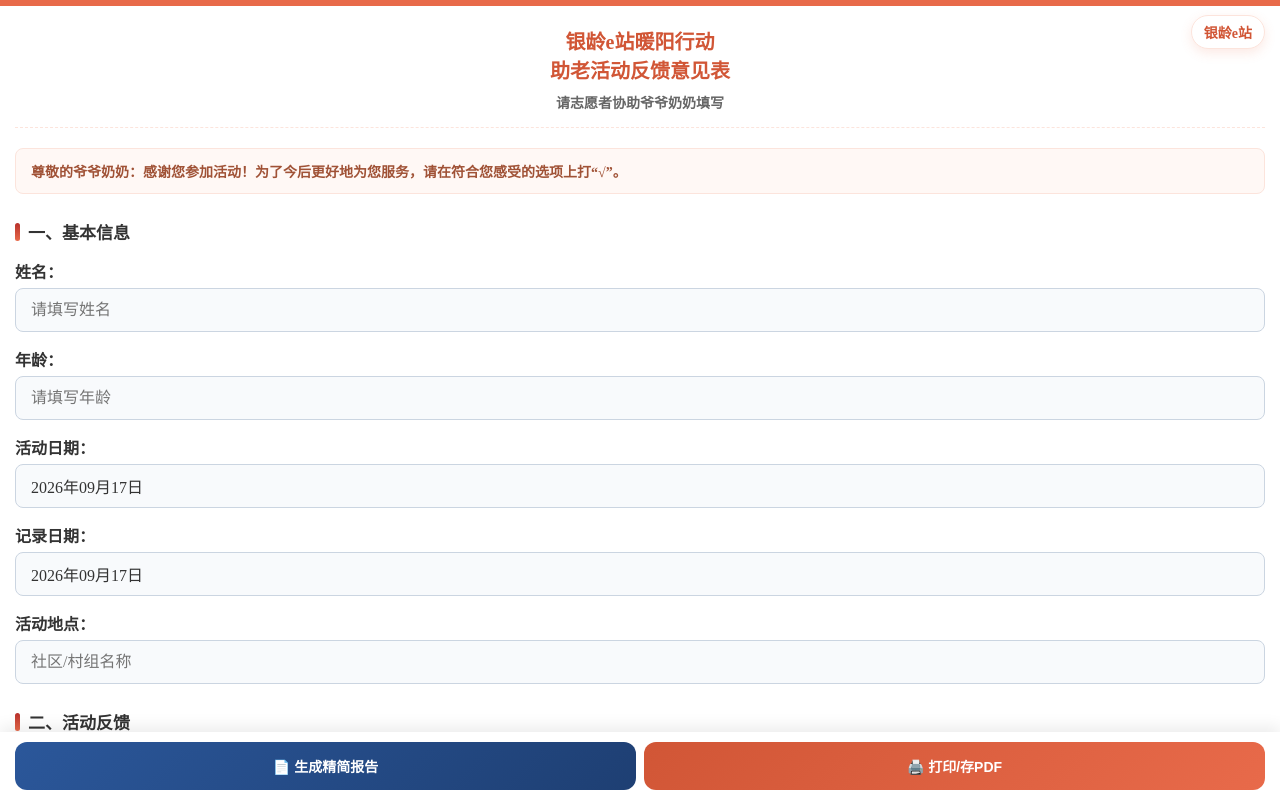
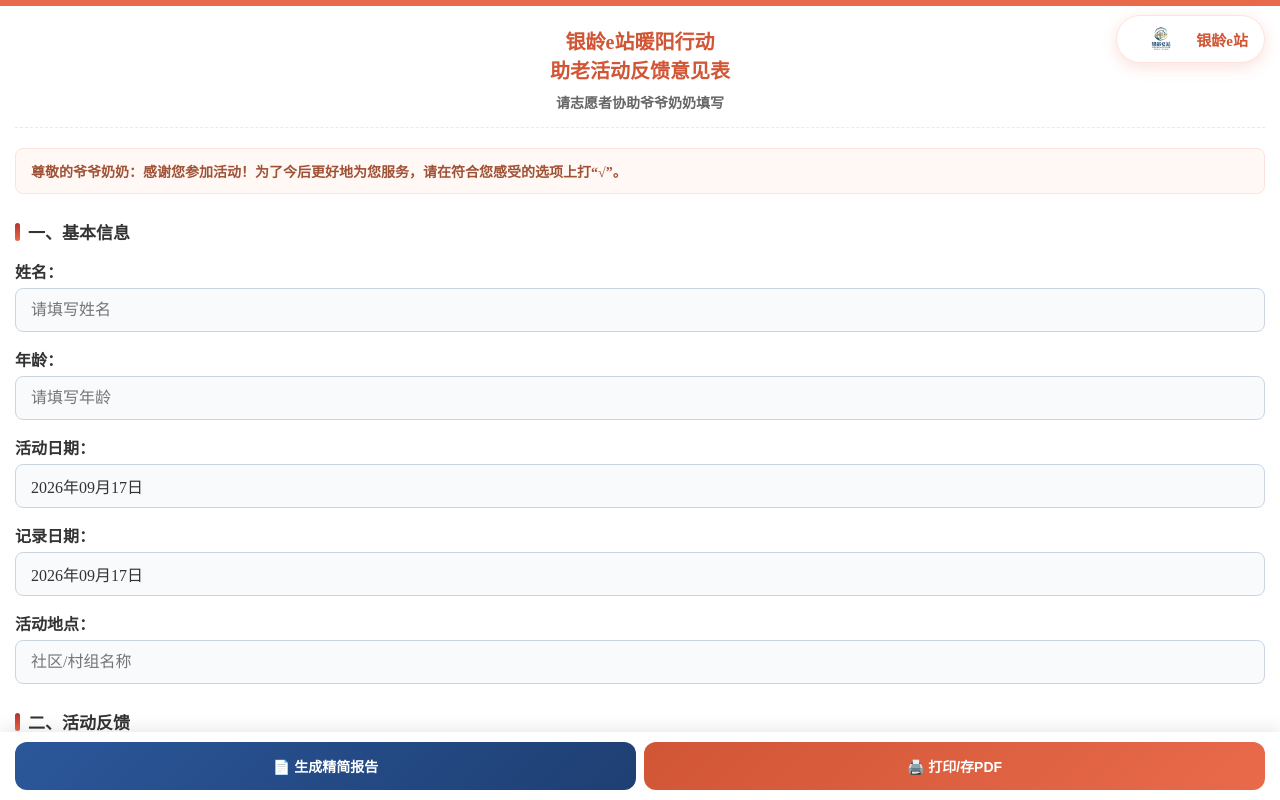
Before and after one commit to wanwu22/maogai, a plain HTML site: page index.html in a window 1280 px wide. Drawn offline with nearby package versions, Linux system fonts and the light colour scheme.

Commit message:
Update index.html

```diff
--- a/index.html
+++ b/index.html
@@ -18,19 +18,18 @@
             margin: 0;
             padding: 0;
             width: 100%;
-            height: 100%; /* 给滚动留出空间 */
+            height: 100%;
         }
 
-        /* 再次强制覆盖所有可能变黑的容器 */
         @media (prefers-color-scheme: dark) {
             html, body, .paper-container, .report-card, .signature-modal,
             .signature-header, .signature-footer, .signature-canvas-box,
             .notice-box, .option-item, .text-area-box, .signature-preview,
-            .report-section {
+            .report-section, .fixed-logo {
                 background-color: #ffffff !important;
                 color: #333333 !important;
             }
-            h1, h2, p, span, label, input, textarea, .section-title, .form-item, .satisfaction-item {
+            h1, h2, p, span, label, input, textarea, .section-title, .form-item, .satisfaction-item, .fixed-logo span {
                 color: #333333 !important;
             }
             .btn { color: #ffffff !important; }
@@ -39,18 +38,41 @@
 
         * { margin: 0; padding: 0; box-sizing: border-box; -webkit-tap-highlight-color: transparent; }
 
-        /* 页面主容器，给底部留出足够空间让按钮不遮挡内容 */
         .paper-container {
             width: 100%;
             background: #ffffff !important;
-            padding: 20px 15px 150px 15px; /* 底部增加150px内边距，彻底解决无法下滑 */
+            padding: 20px 15px 160px 15px;
             border-top: 6px solid #e86a4a;
             min-height: 100vh;
         }
 
-        .fixed-logo { position: fixed; top: 15px; right: 15px; z-index: 1000; display: flex; align-items: center; gap: 6px; background: #ffffff !important; padding: 6px 12px; border-radius: 20px; box-shadow: 0 4px 12px rgba(232, 106, 74, 0.15); border: 1px solid #fce4dc; }
-        .fixed-logo img { width: 26px; height: 26px; object-fit: contain; }
-        .fixed-logo span { font-size: 14px; font-weight: 900; color: #d15636; }
+        /* ========== 右上角悬浮 Logo ========== */
+        .fixed-logo {
+            position: fixed;
+            top: 15px;
+            right: 15px;
+            z-index: 1000;
+            display: flex;
+            align-items: center;
+            gap: 8px;
+            background: #ffffff !important;
+            padding: 8px 16px;
+            border-radius: 30px;
+            box-shadow: 0 4px 15px rgba(232, 106, 74, 0.2);
+            border: 1px solid #fce4dc;
+        }
+        .fixed-logo img {
+            height: 30px;
+            width: auto;
+            display: block;
+            object-fit: contain;
+        }
+        .fixed-logo span {
+            font-size: 15px;
+            font-weight: 900;
+            color: #d15636;
+            white-space: nowrap;
+        }
 
         .header { text-align: center; margin-bottom: 20px; padding-bottom: 15px; border-bottom: 1px dashed #fce4dc; }
         .header h1 { font-size: 20px; color: #d15636 !important; font-weight: 900; margin-bottom: 8px; }
@@ -82,7 +104,6 @@
         .signature-preview span { font-size: 24px; }
         .signature-preview .signed-tag { position: absolute; top: 5px; right: 5px; background: #e86a4a; color: #fff !important; font-size: 10px; padding: 2px 6px; border-radius: 10px; }
 
-        /* 底部悬浮按钮，尽量压扁一点，不遮挡内容 */
         .float-btns { position: fixed; bottom: 0; left: 0; width: 100%; background: #ffffff !important; padding: 10px 15px; box-shadow: 0 -5px 15px rgba(0,0,0,0.08); display: flex; gap: 8px; z-index: 100; }
         .btn { flex: 1; color: white !important; border: none; padding: 14px 0; font-size: 14px; font-weight: bold; border-radius: 12px; cursor: pointer; }
         .btn-report { background: linear-gradient(135deg, #2b579a, #1e3f73); }
@@ -93,38 +114,17 @@
         .modal-tip { color: #fff !important; font-size: 15px; font-weight: bold; margin-top: 15px; background: rgba(232, 106, 74, 0.9); padding: 8px 16px; border-radius: 20px; }
         .modal-close { margin-top: 10px; color: #ccc !important; font-size: 14px; text-decoration: underline; cursor: pointer; }
 
-        /* ========== 签名弹窗 ========== */
         .signature-modal { position: fixed; top: 0; left: 0; width: 100vw; height: 100vh; background: #ffffff !important; z-index: 1000; display: none; flex-direction: column; }
         .signature-header { background: #f8fafc !important; padding: 12px 15px; display: flex; justify-content: space-between; align-items: center; border-bottom: 1px solid #e2e8f0; font-weight: bold; font-size: 15px; color: #333 !important; flex-shrink: 0; }
 
-        .signature-canvas-box {
-            flex-grow: 1;
-            position: relative;
-            background: #ffffff !important;
-            overflow: hidden;
-            display: flex;
-            align-items: center;
-            justify-content: center;
-            padding: 20px;
-        }
-        #signatureCanvas {
-            width: 100%;
-            max-width: 800px;
-            height: auto;
-            aspect-ratio: 2 / 1;
-            background: #ffffff !important;
-            border: 2px dashed #cbd5e1;
-            border-radius: 12px;
-            touch-action: none;
-            cursor: crosshair;
-        }
+        .signature-canvas-box { flex-grow: 1; position: relative; background: #ffffff !important; overflow: hidden; display: flex; align-items: center; justify-content: center; padding: 20px; }
+        #signatureCanvas { width: 100%; max-width: 800px; height: auto; aspect-ratio: 2 / 1; background: #ffffff !important; border: 2px dashed #cbd5e1; border-radius: 12px; touch-action: none; cursor: crosshair; }
 
         .signature-footer { padding: 12px 15px; display: flex; gap: 15px; background: #f8fafc !important; flex-shrink: 0; }
         .sig-btn { flex: 1; padding: 15px; border-radius: 10px; border: none; font-weight: bold; font-size: 16px; }
         .sig-btn-clear { background: #fff !important; border: 1px solid #cbd5e1; color: #333 !important; }
         .sig-btn-save { background: linear-gradient(135deg, #d15636, #e86a4a); color: white !important; }
 
-        /* 报告卡片 */
         .report-card { display: none; width: 700px; background: #ffffff !important; padding: 30px; border-top: 8px solid #e86a4a; box-sizing: border-box; }
         .report-header { text-align: center; margin-bottom: 20px; }
         .report-header h2 { font-size: 22px; color: #d15636 !important; font-weight: 900; }
@@ -141,12 +141,12 @@
     </style>
 </head>
 <body>
+    <!-- 这里直接用你 GitHub 上的原文件名 -->
     <div class="fixed-logo">
-        <img src="logo.png" alt="Logo" onerror="this.style.display='none'">
+        <img src="1781252378577.png" alt="Logo" onerror="this.style.display='none'">
         <span>银龄e站</span>
     </div>
 
-    <!-- 增加了底部 padding，彻底解决下滑问题 -->
     <div class="paper-container" id="formContent">
         <div class="header">
             <h1>银龄e站暖阳行动<br>助老活动反馈意见表</h1>
@@ -176,7 +176,6 @@
             <label class="option-item"><input type="radio" name="overall" value="不满意">不满意</label>
         </div>
 
-        <!-- 2. 最喜欢环节，已新增选项 -->
         <div style="font-weight:bold;margin:20px 0 10px;">2. 您最喜欢哪个环节？（可多选）</div>
         <div class="checkbox-group">
             <label class="option-item"><input type="checkbox" name="favorite" value="聊天倾诉">聊天倾诉</label>
@@ -252,7 +251,6 @@
         <div class="modal-close" onclick="document.getElementById('imageModal').style.display='none'">关闭</div>
     </div>
 
-    <!-- 签名弹窗 -->
     <div class="signature-modal" id="signatureModal">
         <div class="signature-header">
             <span>请在下方直接手写签名</span>
@@ -274,7 +272,6 @@
         var currentSigType = '';
         var lastX = 0; var lastY = 0;
 
-        // 初始化画布尺寸（直接强制为横向画板）
         function initCanvas() {
             canvas.width = 800;
             canvas.height = 400;
```
